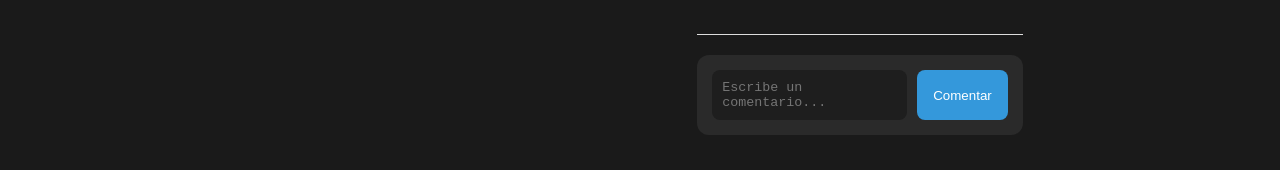
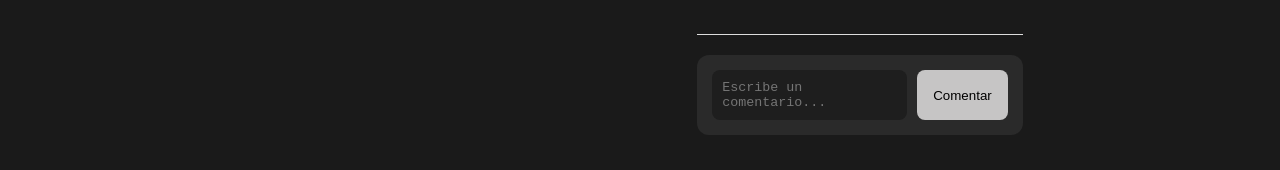
Before and after one commit to danielr2120/Pateperro_V1, a React (Vite) app: page /Pateperro_V1/Galeria/1 in a window 1280 px wide. Shown: the part 683-853 px from the top of the page. Built offline with nearby package versions, Linux system fonts and the light colour scheme.

Commit message:
Se agrega css al boton de comentar

```diff
--- a/src/index.css
+++ b/src/index.css
@@ -214,7 +214,7 @@ footer {
   border: none;
   border-radius: 8px;
   background-color: #c6c5c5;
-  color: white;
+  color: black;
   font-size: 16px;
   cursor: pointer;
   transition: background 0.3s ease;
@@ -347,12 +347,18 @@ footer {
 }
 
 .escribe-comentario button {
-  background: #3498db;
+  background: #c6c5c5;
   border: none;
-  color: white;
+  color: black;
   padding: 0 16px;
   border-radius: 8px;
   cursor: pointer;
+  transition: background 0.3s ease;
+}
+
+.escribe-comentario button:hover{
+  background-color: var(--color-acento);
+
 }
 
 .detalle-comentario {
```
